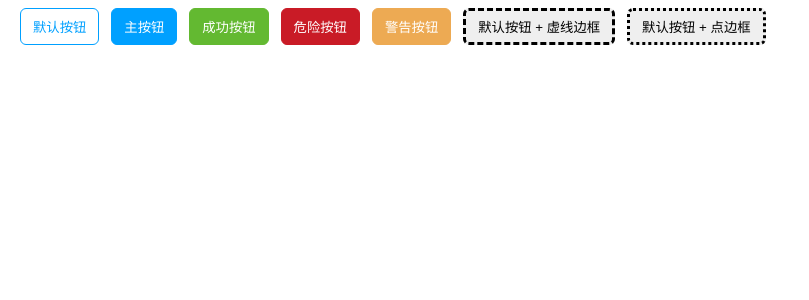
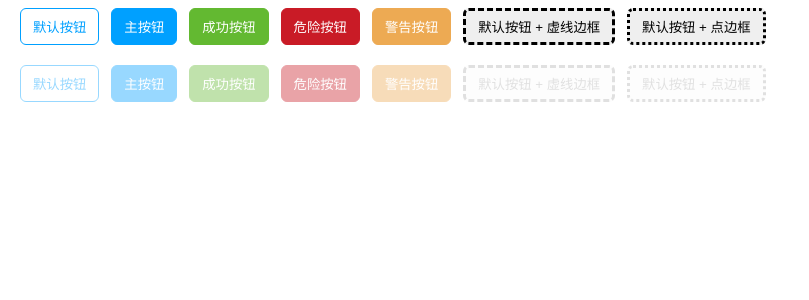
Before and after one commit to ddzy/vue3-ui, a Vue app in the folder packages/button/: page / in a window 1280 px wide. Shown: the top 300 px of the page, without its empty margins (0-809 px from the left). Built offline with nearby package versions, Linux system fonts and the light colour scheme.

Commit message:
feat(button): 更新 Button 组件, 新增禁用按钮配置项
affects: button

```diff
--- a/packages/button/src/App.vue
+++ b/packages/button/src/App.vue
@@ -1,4 +1,5 @@
 <template>
+	<div class="button-container">
 		<div class="button__list">
 			<V3Button
 				class="button__item"
@@ -43,6 +44,57 @@
 				默认按钮 + 点边框
 			</V3Button>
 		</div>
+
+		<div class="button__list">
+			<V3Button
+				:disabled="true"
+				class="button__item"
+				type="default"
+				@click="handleClick($event, 'default')"
+			>
+				默认按钮
+			</V3Button>
+			<V3Button
+				disabled
+				class="button__item"
+				type="primary"
+				@click="handleClick($event, 'primary')"
+			>
+				主按钮
+			</V3Button>
+			<V3Button
+				disabled
+				class="button__item"
+				type="success"
+				@click="handleClick($event, 'success')"
+			>
+				成功按钮
+			</V3Button>
+			<V3Button
+				disabled
+				class="button__item"
+				type="danger"
+				@click="handleClick($event, 'danger')"
+			>
+				危险按钮
+			</V3Button>
+			<V3Button
+				disabled
+				class="button__item"
+				type="warning"
+				@click="handleClick($event, 'warning')"
+			>
+				警告按钮
+			</V3Button>
+
+			<V3Button disabled class="button__item" borderType="dashed">
+				默认按钮 + 虚线边框
+			</V3Button>
+			<V3Button disabled class="button__item" borderType="dotted">
+				默认按钮 + 点边框
+			</V3Button>
+		</div>
+	</div>
 </template>
 <script lang="ts">
 import { defineComponent } from 'vue';
@@ -59,16 +111,21 @@ export default defineComponent({
 
 		return {
 			handleClick,
-		}
+		};
 	},
 });
 </script>
 <style lang="scss" scoped>
+.button-container {
 	.button__list {
 		display: flex;
 		justify-content: flex-start;
+		&:not(:first-child) {
+			margin-top: 20px;
+		}
 		.button__item {
 			margin-left: 12px;
 		}
 	}
+}
 </style>
--- a/packages/button/src/components/Button.style.scss
+++ b/packages/button/src/components/Button.style.scss
@@ -11,6 +11,10 @@ button {
 	user-select: none;
 	&:hover {
 		opacity: 0.8;
+	}
+	&:disabled {
+		cursor: not-allowed;
+		opacity: 0.4;
 	}
 }
 
```
Lines whose indentation alone changed are shown as unchanged.
